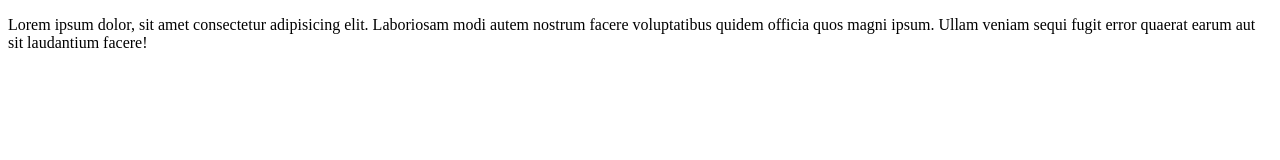
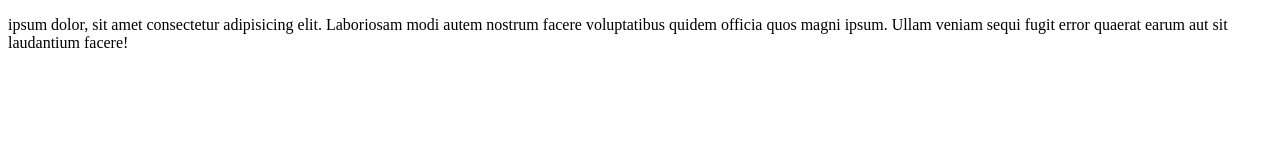
Before and after one commit to RocioPa/Prueba-repositorio, a plain HTML site: page index.html in a window 1280 px wide. Drawn offline with Linux system fonts and the light colour scheme.

Commit message:
Cambio en parrafo

```diff
--- a/index.html
+++ b/index.html
@@ -10,7 +10,7 @@
 
         <div class="container">
             <div class="row">
-                <p>Lorem ipsum dolor, sit amet consectetur adipisicing elit. Laboriosam modi autem nostrum facere voluptatibus quidem officia quos magni ipsum. Ullam veniam sequi fugit error quaerat earum aut sit laudantium facere!</p>
+                <p>ipsum dolor, sit amet consectetur adipisicing elit. Laboriosam modi autem nostrum facere voluptatibus quidem officia quos magni ipsum. Ullam veniam sequi fugit error quaerat earum aut sit laudantium facere!</p>
             </div>
         </div>
 </body>
```
